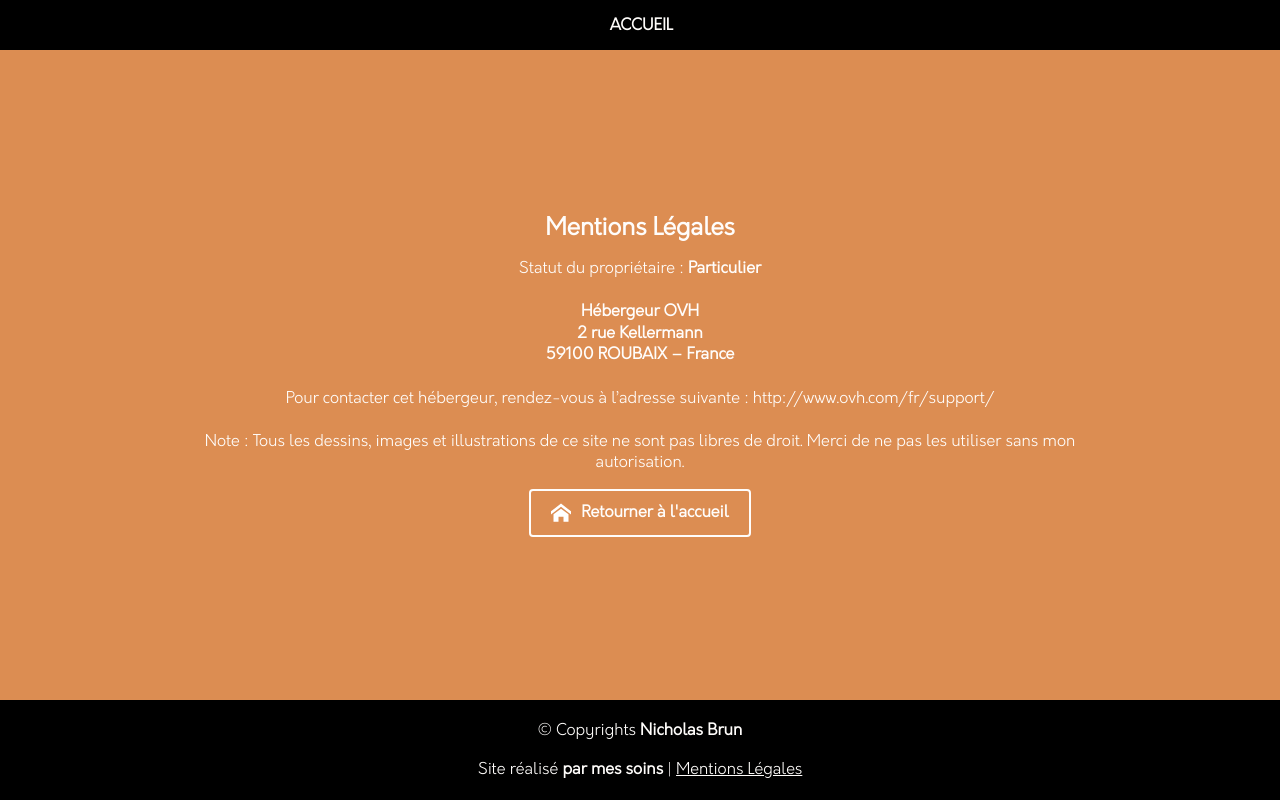
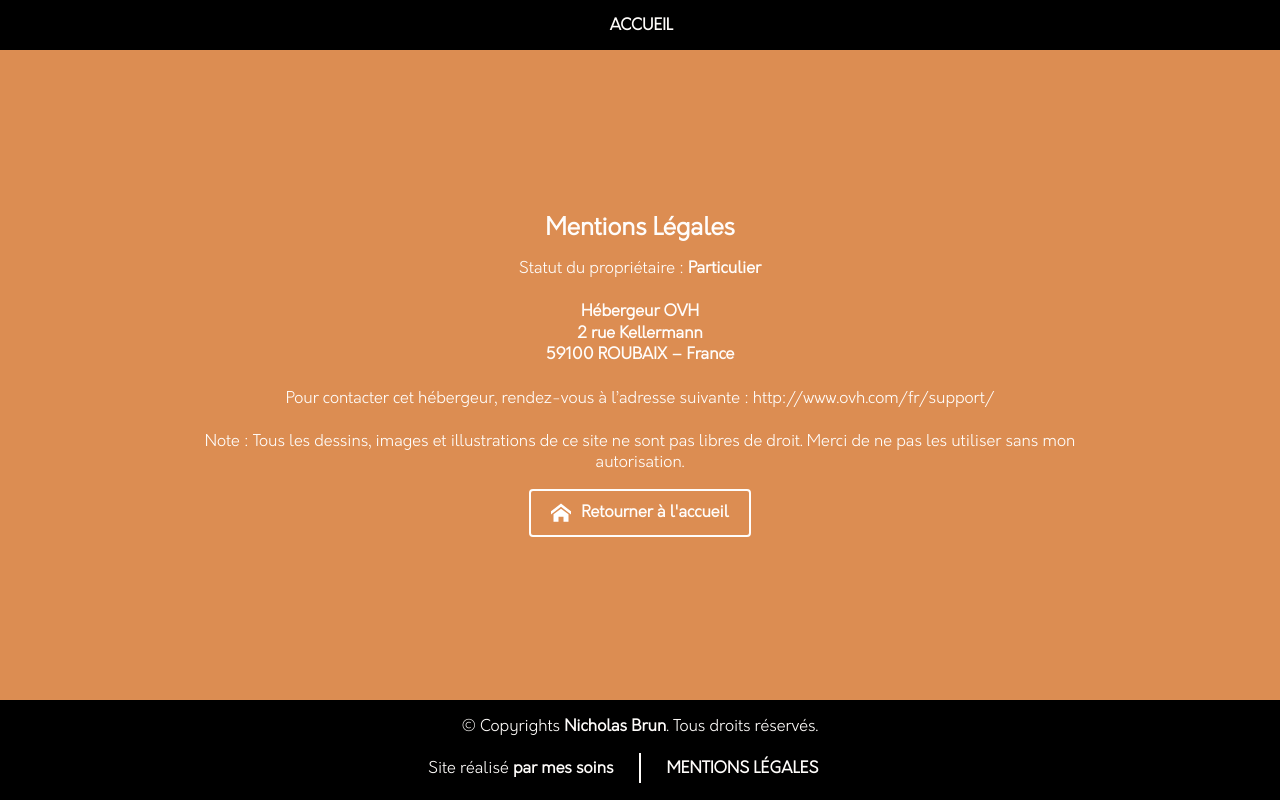
Before and after one commit to Spefire/CV, a Vue app: page /mentions-legales in a window 1280 px wide. Built offline with nearby package versions, Linux system fonts and the light colour scheme; what vue-typed-js would draw is missing.

Commit message:
Refactor(footer): Change footer icons, separator and add responsive

```diff
--- a/src/components/footer/Footer.scss
+++ b/src/components/footer/Footer.scss
@@ -7,7 +7,7 @@ footer {
   justify-content: space-evenly;
   height: 120px;
   width: 100%;
-  padding-top: 20px;
+  padding-top: 15px;
   text-align: center;
   color: $white-color;
   background-color: $black-color;
@@ -22,7 +22,42 @@ footer {
     text-decoration: none;
   }
 
-  .footer-legacy {
-    text-decoration: underline;
+  .footer-line {
+    display: flex;
+    align-items: center;
+    justify-content: center;
+    width: 100%;
+  }
+
+  .footer-mobile {
+    @include mobile-only {
+      display: none;
+    }
+  }
+
+  .footer-left {
+    width: 50%;
+    margin: 0 2%;
+    text-align: right;
+  }
+
+  .footer-right {
+    width: 50%;
+    margin: 0 2%;
+    font-weight: bold;
+    text-align: left;
+    text-transform: uppercase;
+    color: $white-color;
+    text-decoration: none;
+    cursor: pointer;
+
+    @include mobile-only {
+      text-align: center;
+    }
+
+    &.active,
+    &:hover {
+      color: $primary-color;
+    }
   }
 }
--- a/src/components/footer/Footer.vue
+++ b/src/components/footer/Footer.vue
@@ -1,15 +1,20 @@
 <template>
-  <footer v-bind:class="{ 'legaced': isLegacy }">
-    <div>
-      © Copyrights
-      <b>Nicholas Brun</b>
+  <footer v-bind:class="{ legaced: isLegacy }">
+    <div class="footer-line">
+      <div>© Copyrights <b>Nicholas Brun</b></div>
+      <div class="footer-mobile">. Tous droits réservés.</div>
     </div>
-    <div>
-      Site réalisé
-      <a href="https://github.com/Spefire/TemplateCV" target="_blank">
-        <b>par mes soins</b>
-      </a> |
-      <router-link class="footer-legacy" to="mentions-legales">Mentions Légales</router-link>
+    <div class="footer-line">
+      <div class="footer-left footer-mobile">
+        Site réalisé
+        <a href="https://github.com/Spefire/TemplateCV" target="_blank">
+          <b>par mes soins</b>
+        </a>
+      </div>
+      <div class="nav-separator footer-mobile"></div>
+      <router-link class="footer-right" to="mentions-legales"
+        >Mentions Légales</router-link
+      >
     </div>
   </footer>
 </template>
--- a/src/components/header/Header.scss
+++ b/src/components/header/Header.scss
@@ -42,12 +42,6 @@ nav {
     }
   }
 
-  .nav-separator {
-    height: 60%;
-    width: 2px;
-    background-color: $white-color;
-  }
-
   .nav-icon {
     display: none;
     justify-content: space-evenly;
--- a/src/styles/commons.scss
+++ b/src/styles/commons.scss
@@ -1,4 +1,10 @@
 @import "@/styles/variables.scss";
+
+.nav-separator {
+  height: 30px;
+  width: 2px;
+  background-color: $white-color;
+}
 
 .section {
   display: flex;
--- a/src/styles/icons.scss
+++ b/src/styles/icons.scss
@@ -21,7 +21,7 @@
   background-image: url(../assets/icons/camera.svg);
 }
 .icon-circle-down {
-  background-image: url(../assets/icons/circle-down.svg);
+  background-image: url(../assets/icons/circle-down.png);
 }
 .icon-dice {
   background-image: url(../assets/icons/dice.svg);
--- a/src/views/Home.scss
+++ b/src/views/Home.scss
@@ -83,7 +83,7 @@
 
 .footer-button {
   position: relative;
-  bottom: -25px;
+  bottom: -15px;
   left: 0;
   z-index: 1;
   height: 0;
```
Also changed, not shown: src/assets/icons/circle-down.png (added).
